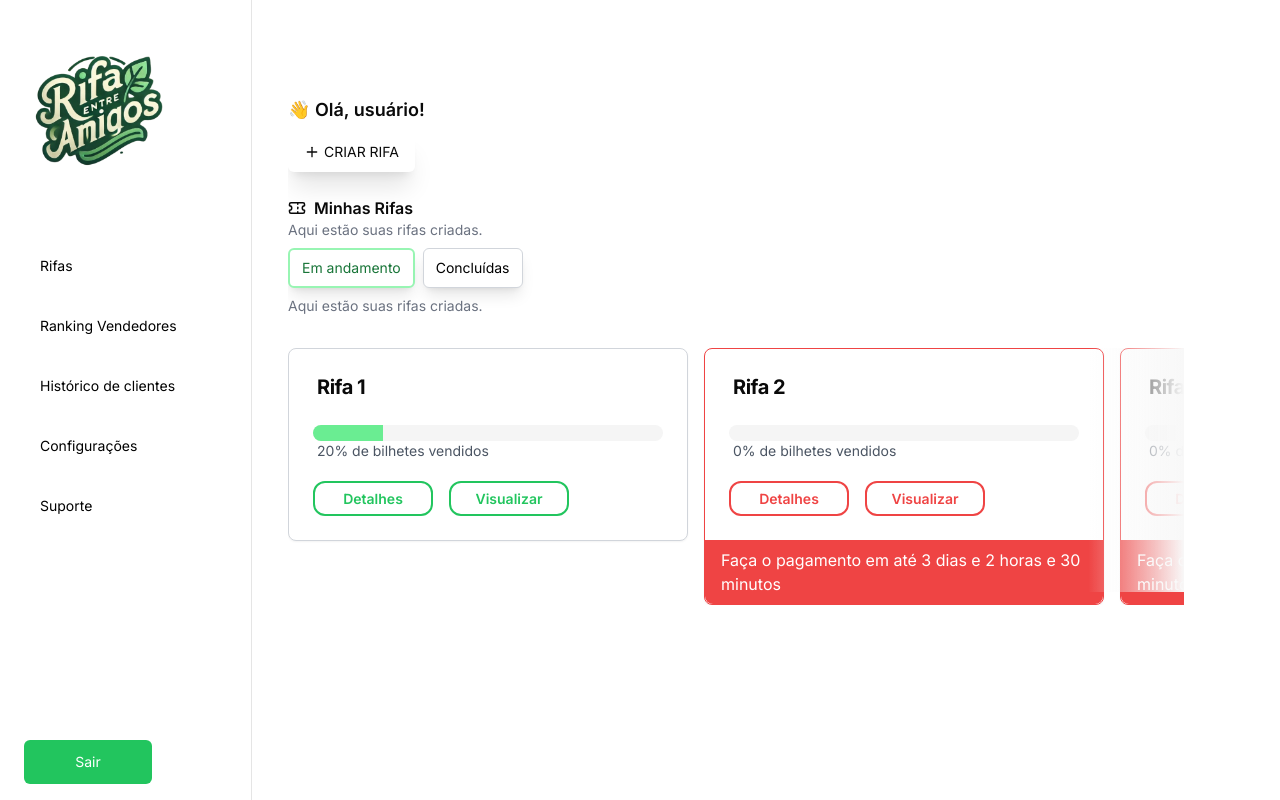
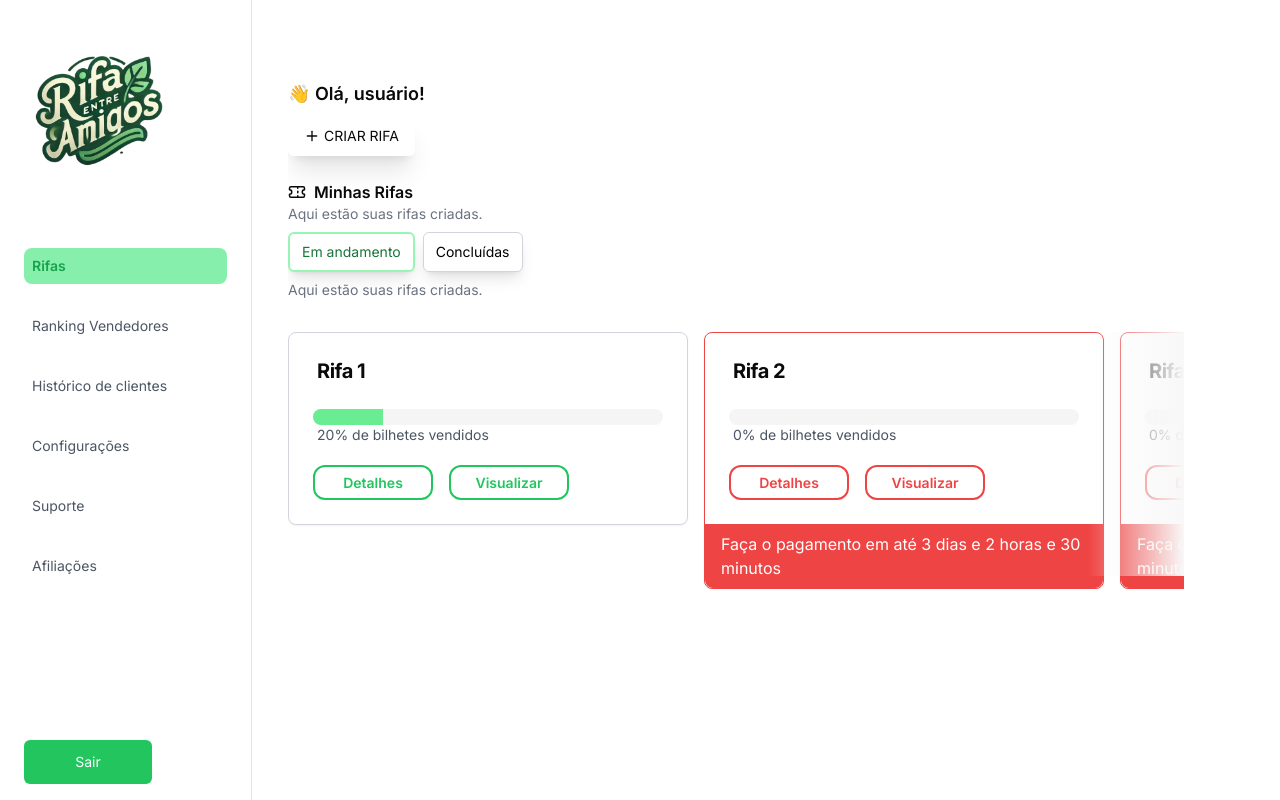
Before and after one commit to TheusChagas/Rifa-Solidaria, a Next.js app: page /vendedor/rifas in a window 1280 px wide. Built offline with nearby package versions, Linux system fonts and the light colour scheme.

Commit message:
Correção Sidebar

```diff
--- a/app/vendedor/layout.tsx
+++ b/app/vendedor/layout.tsx
@@ -16,7 +16,7 @@ export default function RootLayout({ children }: { children: React.ReactNode; })
             <body className={`${inter.className} antialiased`}>
                 <div className="flex">
                     <Sidebar />
-                    <main className="flex-1 md:ml-64">
+                    <main className="flex-1 md:ml-[264px] md:mt-[20px]">
                         {children}
                     </main>
                 </div>
--- a/app/vendedor/rifas/page.tsx
+++ b/app/vendedor/rifas/page.tsx
@@ -24,7 +24,7 @@ export default function Rifas() {
     const filteredRifas = rifas.filter((rifa) => (rifa.progresso === 100 ? 1 : 0) === selectedStatus);
 
     return (
-        <div className="absolute top-20 left-8 md:top-24 md:left-72 w-[70%] overflow-x-hidden">
+        <div className="absolute top-20 left-8 md:top12 md:left-72 w-[70%] overflow-x-hidden">
             <div className="flex items-center gap-2 text-lg font-semibold">
                 <span>👋 Olá, usuário!</span>
             </div>
--- a/components/Sidebar.tsx
+++ b/components/Sidebar.tsx
@@ -2,6 +2,7 @@
 
 import { useState } from "react";
 import Link from "next/link";
+import { usePathname } from "next/navigation";
 import Image from "next/image"
 import Logo from "@/assets/Logo.png"
 import { Menu, X } from "lucide-react";
@@ -14,6 +15,7 @@ import {
 
 export function Sidebar() {
     const [isOpen, setIsOpen] = useState(false);
+    const pathname = usePathname();
 
     const navItems = [
         { name: "Rifas", href: "/vendedor/rifas" },
@@ -21,6 +23,7 @@ export function Sidebar() {
         { name: "Histórico de clientes", href: "/vendedor/historico" },
         { name: "Configurações", href: "/vendedor/configuracoes" },
         { name: "Suporte", href: "" },
+        { name: "Afiliações", href: ""},
     ];
 
     return (
@@ -43,28 +46,28 @@ export function Sidebar() {
                     </SheetTrigger>
 
                     <SheetContent side="left" className="w-64">
-                        <div className="flex flex-col h-full pt-6">
-                            <div className="flex flex-col gap-4">
-                                {navItems.map((item) => (
+                        <div className="flex flex-col gap-1">
+                            {navItems.map((item) => {
+                                const isActive = pathname === item.href;
+                                return (
                                     <Link
                                         key={item.name}
                                         href={item.href}
+                                        className={`px-4 py-2 text-[16px] font-semibold rounded-lg relative
+                                                    hover:bg-gray-300 transition-colors duration-200
+                                                    ${isActive ? 'text-green-400 font-semibold' : 'text-gray-600'}`}
                                         onClick={() => setIsOpen(false)}
-                                        className="px-4 py-2 text-sm font-medium hover:bg-verde-300 rounded-md transition-colors"
                                     >
+                                        {isActive && (
+                                            <div className="absolute inset-0 bg-green-300 rounded-lg
+                                                            left-1 right-1 top-1 bottom-1 w-[calc(100%-8px)]" />
+                                        )}
+                                        <span className="relative z-10">
                                             {item.name}
+                                        </span>
                                     </Link>
-                                ))}
-                            </div>
-
-                            <div className="absolute bottom-4">
-                                <Button
-                                    asChild
-                                    className="w-[128px] h-[44px] bg-green-500 hover:bg-green-600 text-white"
-                                >
-                                    <Link href="/login">Sair</Link>
-                                </Button>
-                            </div>
+                                );
+                            })}
                         </div>
                     </SheetContent>
                 </Sheet>
@@ -80,23 +83,33 @@ export function Sidebar() {
                     />
                 </Link>
                 <div className="flex flex-col h-full">
-                    {/* Itens de navegação */}
                     <nav className="flex flex-col gap-6">
-                        {navItems.map((item) => (
+                        {navItems.map((item) => {
+                            const isActive = pathname === item.href;
+                            return (
                                 <Link
                                     key={item.name}
                                     href={item.href}
-                                className="relative px-4 py-2 text-sm font-medium rounded-md overflow-hidden
-                                 hover:before:scale-x-100"
+                                    className="relative px-2 py-2 text-sm rounded-lg
+                                                hover:bg-gray-300 transition-colors duration-200"
                                 >
-                                <span className="relative z-10 text-black  focus:text-green-700  hover:text-green-700">
+                                    {/* Fundo verde para estado ativo */}
+                                    {isActive && (
+                                        <div className="absolute inset-0 bg-green-300 rounded-lg
+                                                        w-[calc(100%)] hover:scale-[110%] duration-500"/>
+                                    )}
+
+                                    <span className={`relative z-10 ${isActive
+                                        ? 'text-green-600 font-semibold'
+                                        : 'text-gray-600 hover:text-gray-800'
+                                        }`}>
                                         {item.name}
                                     </span>
                                 </Link>
-                        ))}
+                            );
+                        })}
                     </nav>
 
-                    {/* Botão Login */}
                     <div className="absolute bottom-4">
                         <Button
                             asChild
```
Lines whose indentation alone changed are shown as unchanged.
